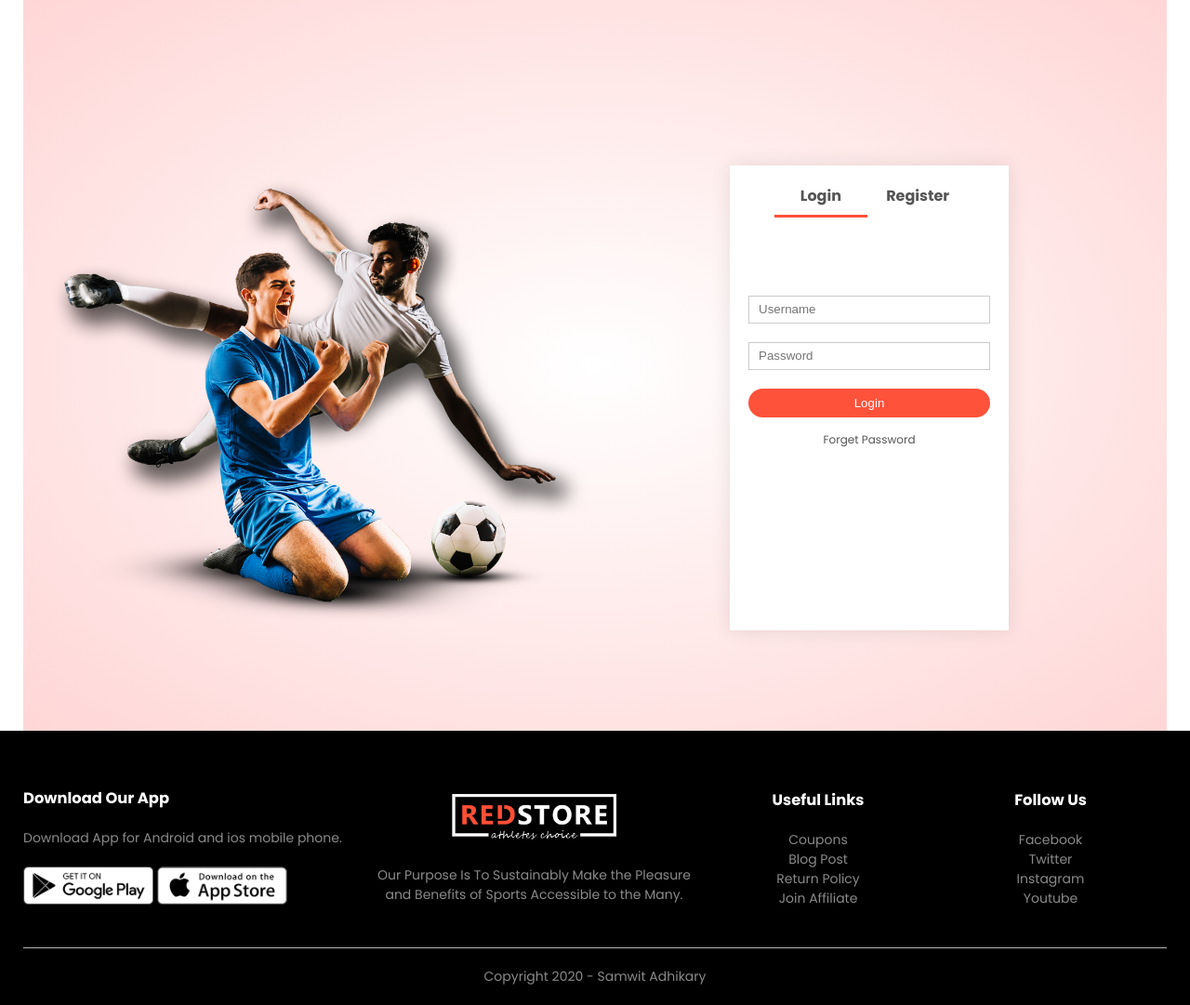
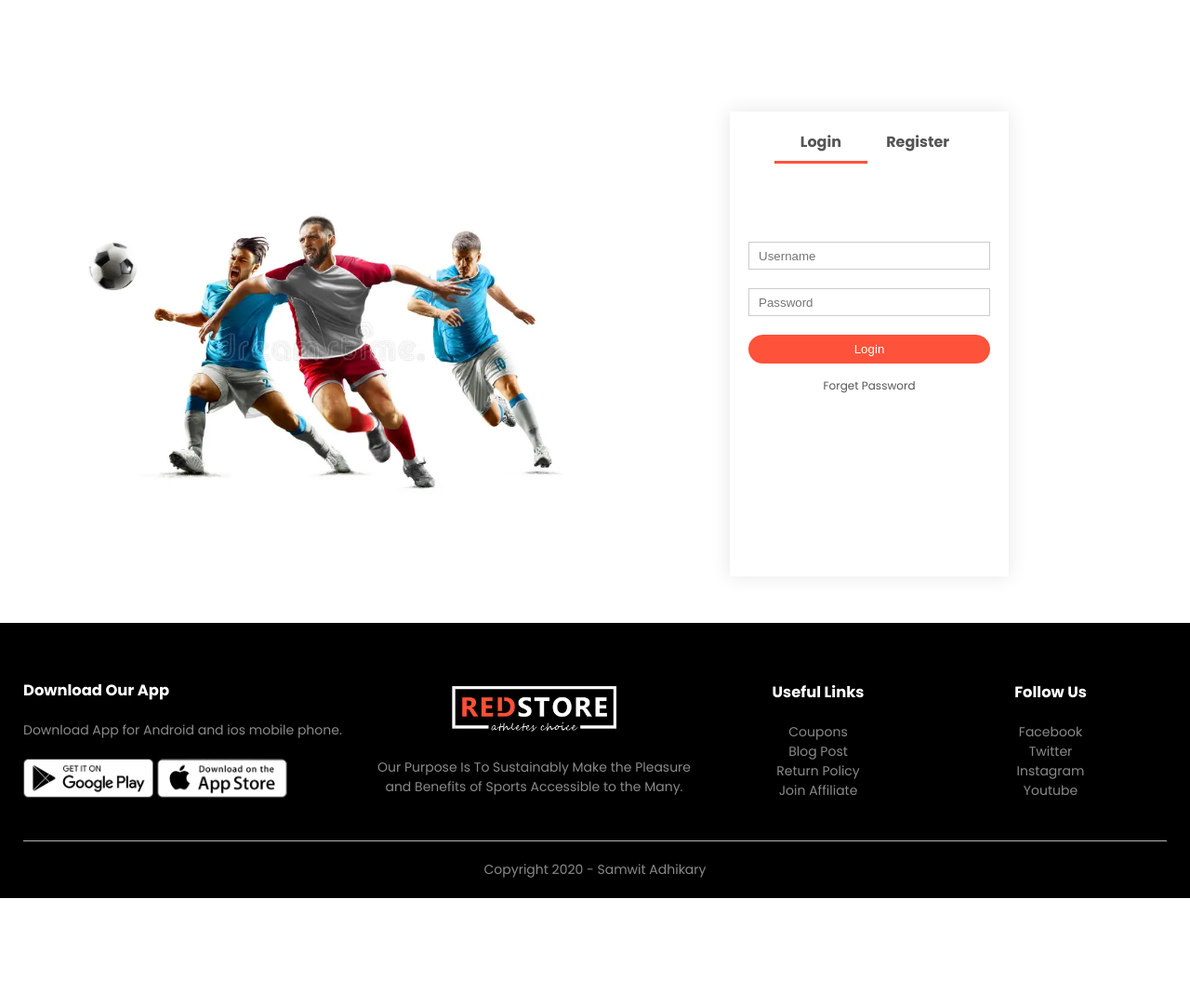
Before and after one commit to mohamedbasithvp/jercey_store, a Django app: page /customer/account in a window 1280 px wide. Shown: the part 147-1228 px from the top of the page at 93% size. After the commit the page ends 1113 px from the top, so only its background shows below. Run offline with Django 5.2, Linux system fonts and the light colour scheme.

Commit message:
adding image in the account page

```diff
--- a/static/css/style.css
+++ b/static/css/style.css
@@ -383,7 +383,7 @@ th:last-child{
 /* Account page */
 .account-page{
     padding: 50px 0;
-    background: radial-gradient(#fff, #ffd6d6);
+    background: radial-gradient(#fff);
 }
 
 .message-container{
--- a/templates/account_banner.html
+++ b/templates/account_banner.html
@@ -3,7 +3,7 @@
     <div class="container">
         <div class="row">
             <div class="col-2">
-                <img src="{% static 'images/image1.png' %}" width="100%">
+                <img src="{% static 'images/players.webp' %}" width="100%">
             </div>
             <div class="col-2">
                 {% if messages %}
```
